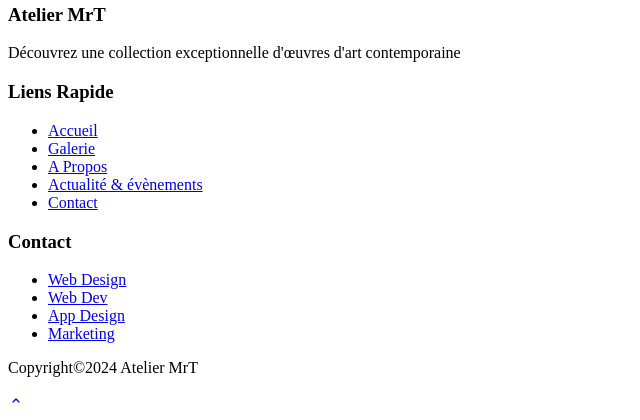
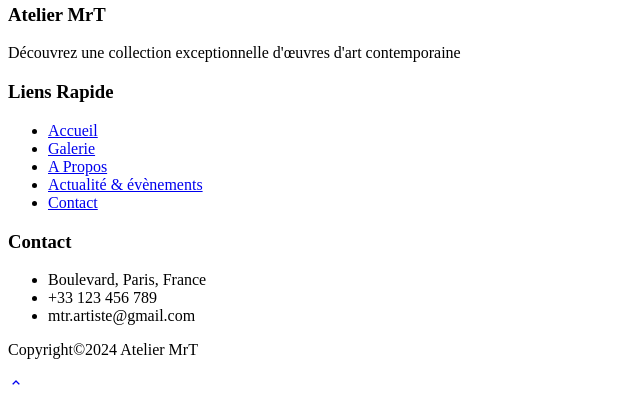
Before and after one commit to AureDulvresse/atelier_mrt, a PHP site: the page made by views/mail/contact.php in a window 1280 px wide. Shown: the part 1348-1768 px from the top of the page, without its empty margins (0-640 px from the left). After the commit the page ends 1733 px from the top, so only its background shows below. Run offline with PHP 8.4, Linux system fonts and the light colour scheme; the template is opened without the code that fills it, so the values that code supplies are empty; some libraries are stand-ins or nearby versions.

Commit message:
footer updated

```diff
--- a/views/includes/footer.php
+++ b/views/includes/footer.php
@@ -32,17 +32,14 @@
             <div class="grid-3-col footer-links">
                 <h3 class="title-sm">Contact</h3>
                 <ul>
-                    <li>
-                        <a href="#">Web Design</a>
+                    <li class="text">
+                        Boulevard, Paris, France
                     </li>
-                    <li>
-                        <a href="#">Web Dev</a>
+                    <li class="text">
+                        +33 123 456 789
                     </li>
-                    <li>
-                        <a href="#">App Design</a>
-                    </li>
-                    <li>
-                        <a href="#">Marketing</a>
+                    <li class="text">
+                        mtr.artiste@gmail.com
                     </li>
                 </ul>
             </div>
```
Also changed, not shown: assets/css/styles.css (+0 -20 lines).
